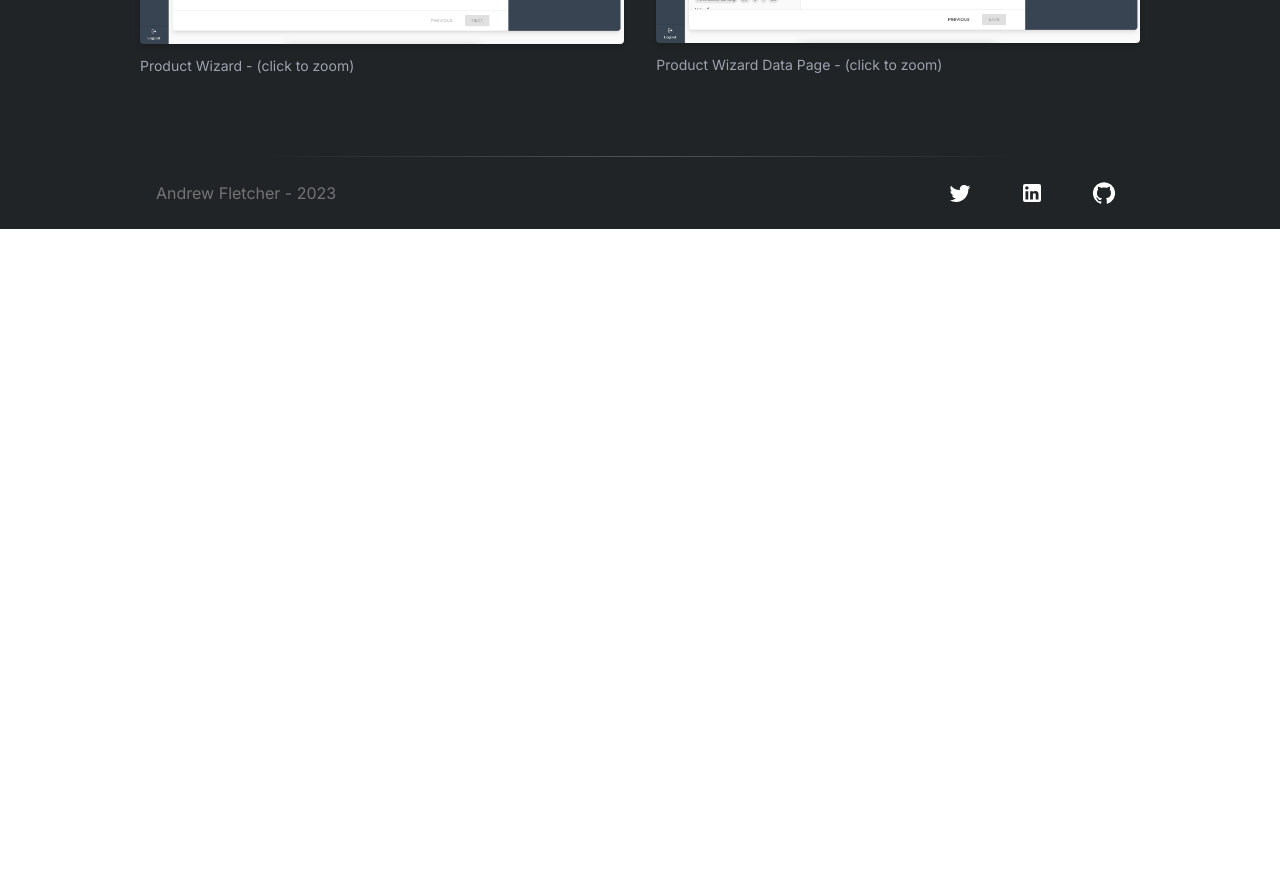
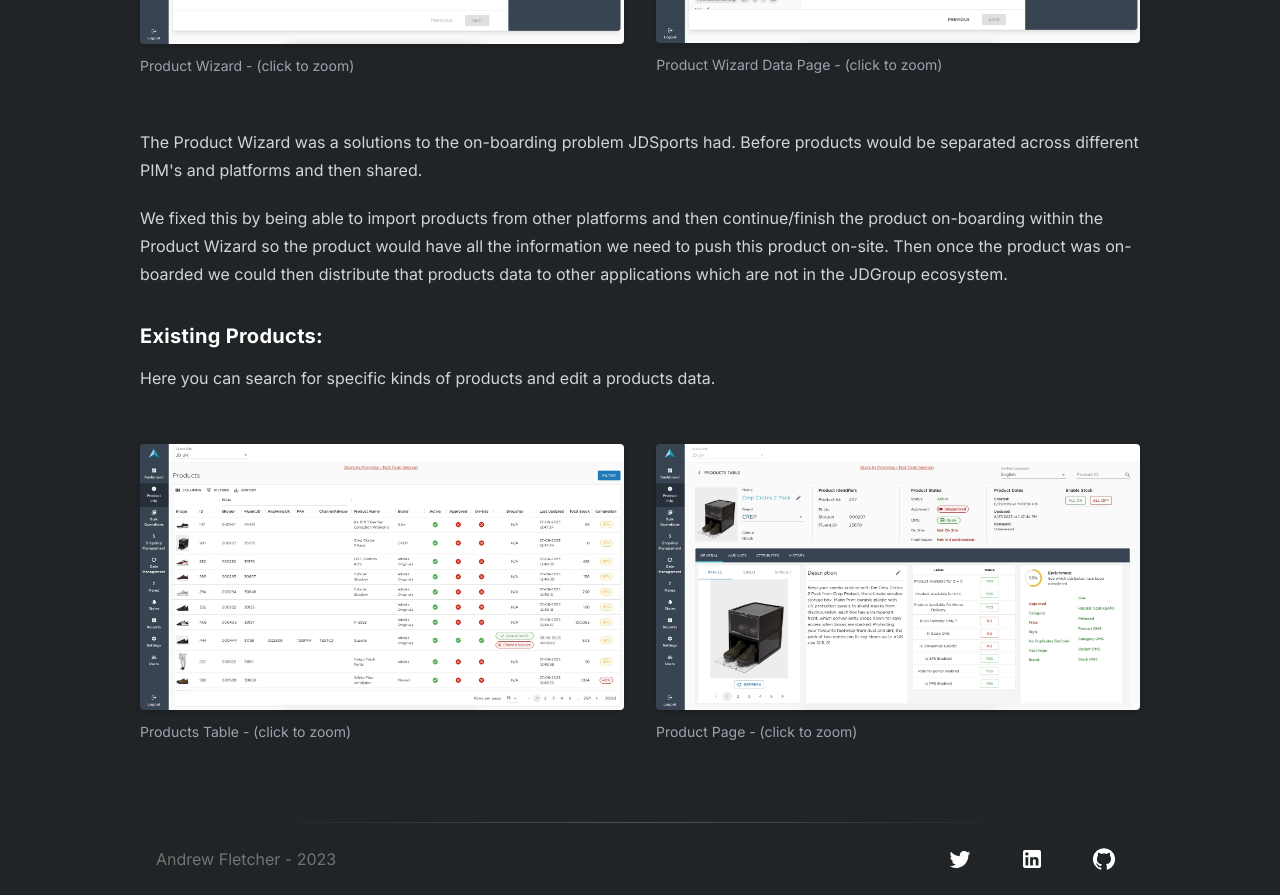
Before and after one commit to fletch-r/personal, a React (Vite) app: page /prism in a window 1280 px wide. Shown: the part 1740-2635 px from the top of the page. Before the commit the page ends 1969 px from the top, so only its background shows below. Built offline with nearby package versions, Linux system fonts and the light colour scheme.

Commit message:
feat: :sparkles:  - Added more information and Product images

```diff
--- a/src/pages/prism/Prism.tsx
+++ b/src/pages/prism/Prism.tsx
@@ -6,6 +6,8 @@ import PrismLogo from '../../assets/prism/PrismLogo.png'
 import useExpandImage from '../../hooks/useExpandImage';
 import ProductWizard from '../../assets/prism/ProductWizard.jpg';
 import ProductWizardStep2 from '../../assets/prism/ProductWizardStep2.jpg';
+import ProductsTable from '../../assets/prism/ProductsTable.jpg';
+import ProductsPage from '../../assets/prism/ProductPage.jpg';
 
 function MicroscopeIcon() {
     return (
@@ -20,6 +22,8 @@ export default function Prism() {
 
     const [wizardRef, WizardExpandedImage] = useExpandImage(clickedImage === 'wizard', 2.2);
     const [wizardStep2Ref, WizardStep2ExpandedImage] = useExpandImage(clickedImage === 'step2', 2.2);
+    const [productsTableRef, ProductsTableExpandedImage] = useExpandImage(clickedImage === 'productsTable', 2.2);
+    const [productPageRef, ProductPageExpandedImage] = useExpandImage(clickedImage === 'productsPage', 2.2);
 
     return (
         <article className='prose prose-invert mx-auto max-w-none'>
@@ -122,6 +126,49 @@ export default function Prism() {
                 </figure>
             </div>
 
+            <p>
+                The Product Wizard was a solutions to the on-boarding problem JDSports had. Before products would be separated across different PIM&apos;s and platforms and then shared.
+            </p>
+            <p>
+                We fixed this by being able to import products from other platforms and then continue/finish the product on-boarding within the Product Wizard so the product would have
+                all the information we need to push this product on-site. Then once the product was on-boarded we could then distribute that products data to other applications which are not
+                in the JDGroup ecosystem.
+            </p>
+
+            <h3>Existing Products:</h3>
+            <p>Here you can search for specific kinds of products and edit a products data.</p>
+
+            <div className="flex items-center gap-8 relative">
+                <figure className="mx-auto relative">
+                    {clickedImage === 'productsTable' && <ProductsTableExpandedImage />}
+                    <img
+                        ref={productsTableRef}
+                        src={ProductsTable}
+                        alt="Products Table"
+                        className={`rounded peer cursor-pointer hover:scale-105 transition-all shadow-md hover:shadow-[0_0_20px_6px_#20355a] ${clickedImage === 'productsTable' ? 'opacity-0' : ''}`}
+                        onClick={() => setClickedImage('productsTable')}
+                    />
+                    <MicroscopeIcon />
+                    <figcaption>
+                        Products Table - (click to zoom)
+                    </figcaption>
+                </figure>
+                <figure className="mx-auto relative">
+                    {clickedImage === 'productsPage' && <ProductPageExpandedImage />}
+                    <img
+                        ref={productPageRef}
+                        src={ProductsPage}
+                        alt="Product Page"
+                        className={`rounded shadow-md peer cursor-pointer hover:scale-105 transition-all hover:shadow-[0_0_20px_6px_#20355a] ${clickedImage === 'productsPage' ? 'opacity-0' : ''}`}
+                        onClick={() => setClickedImage('productsPage')}
+                    />
+                    <MicroscopeIcon />
+                    <figcaption>
+                        Product Page - (click to zoom)
+                    </figcaption>
+                </figure>
+            </div>
+
             {clickedImage.length > 0 && <div className="w-screen h-screen bg-[rgba(0,0,0,0.4)] fixed top-0 left-0 z-40" onClick={() => setClickedImage('')} />}
         </article>
     )
```
